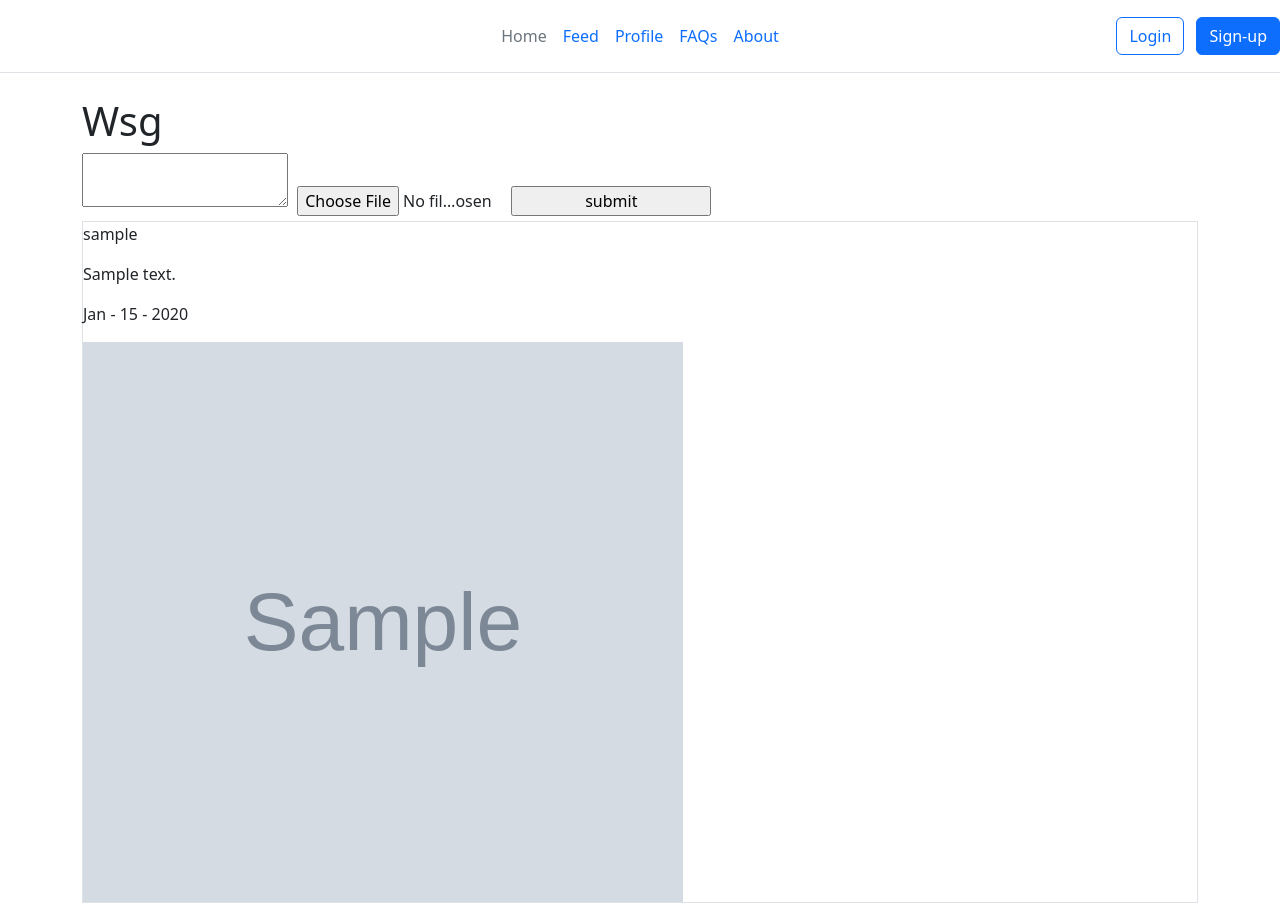
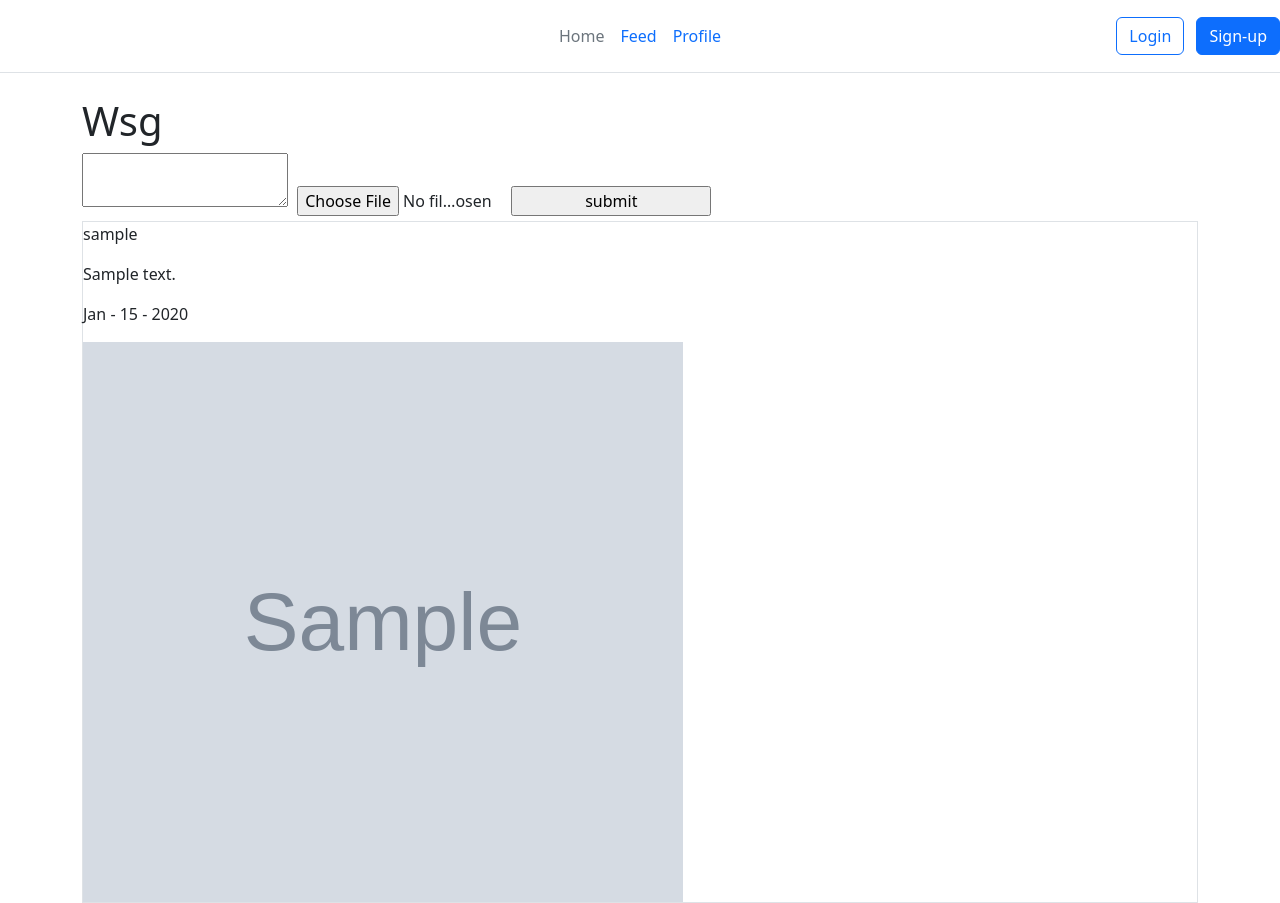
Before and after one commit to Axxtur3l/Diobolical, a Flask app: template templates/feed.html.jinja in a window 1280 px wide. Run offline with Flask 3, Linux system fonts and the light colour scheme; the template is opened without the code that fills it: most values are stand-ins (such as "Sample title", 1, 10 or a date in 2020); grey boxes marked "Sample" are stand-in pictures.

Commit message:
Removed unecessary links

```diff
--- a/templates/feed.html.jinja
+++ b/templates/feed.html.jinja
@@ -7,7 +7,7 @@
     <link href="https://cdn.jsdelivr.net/npm/bootstrap@5.3.0-alpha3/dist/css/bootstrap.min.css" rel="stylesheet" integrity="sha384-KK94CHFLLe+nY2dmCWGMq91rCGa5gtU4mk92HdvYe+M/SXH301p5ILy+dN9+nJOZ" crossorigin="anonymous">
   </head>
   <body>
-  <header class="d-flex flex-wrap align-items-center justify-content-center justify-content-md-between py-3 mb-4 border-bottom">
+   <header class="d-flex flex-wrap align-items-center justify-content-center justify-content-md-between py-3 mb-4 border-bottom">
       <div class="col-md-3 mb-2 mb-md-0">
         <a href="/" class="d-inline-flex link-body-emphasis text-decoration-none">
           <svg class="bi" width="40" height="32" role="img" aria-label="Bootstrap"><use xlink:href="#bootstrap"></use></svg>
@@ -18,8 +18,6 @@
         <li><a href="#" class="nav-link px-2 link-secondary">Home</a></li>
         <li><a href="#" class="nav-link px-2">Feed</a></li>
         <li><a href="#" class="nav-link px-2">Profile</a></li>
-        <li><a href="#" class="nav-link px-2">FAQs</a></li>
-        <li><a href="#" class="nav-link px-2">About</a></li>
       </ul>
 
       <div class="col-md-3 text-end">
```
